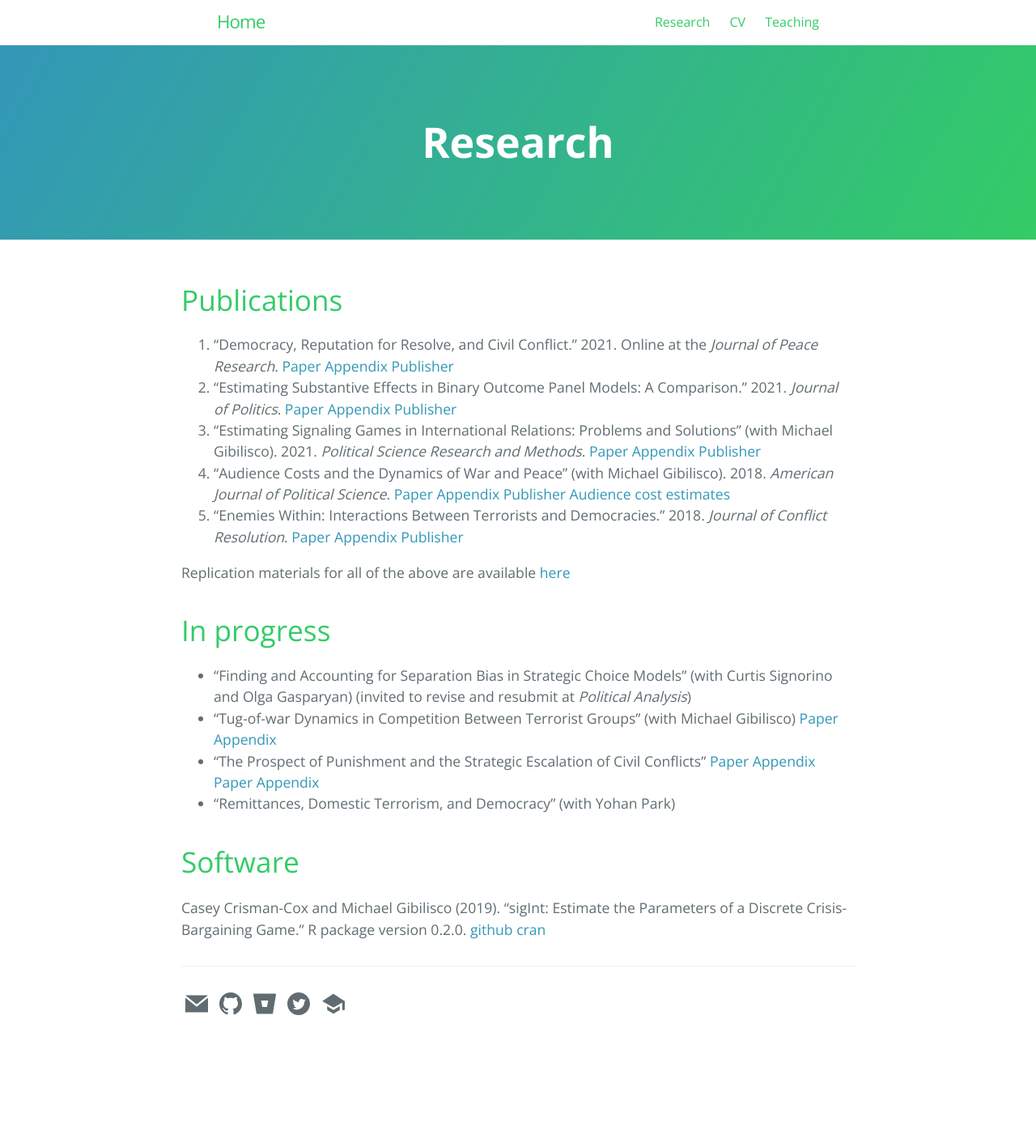
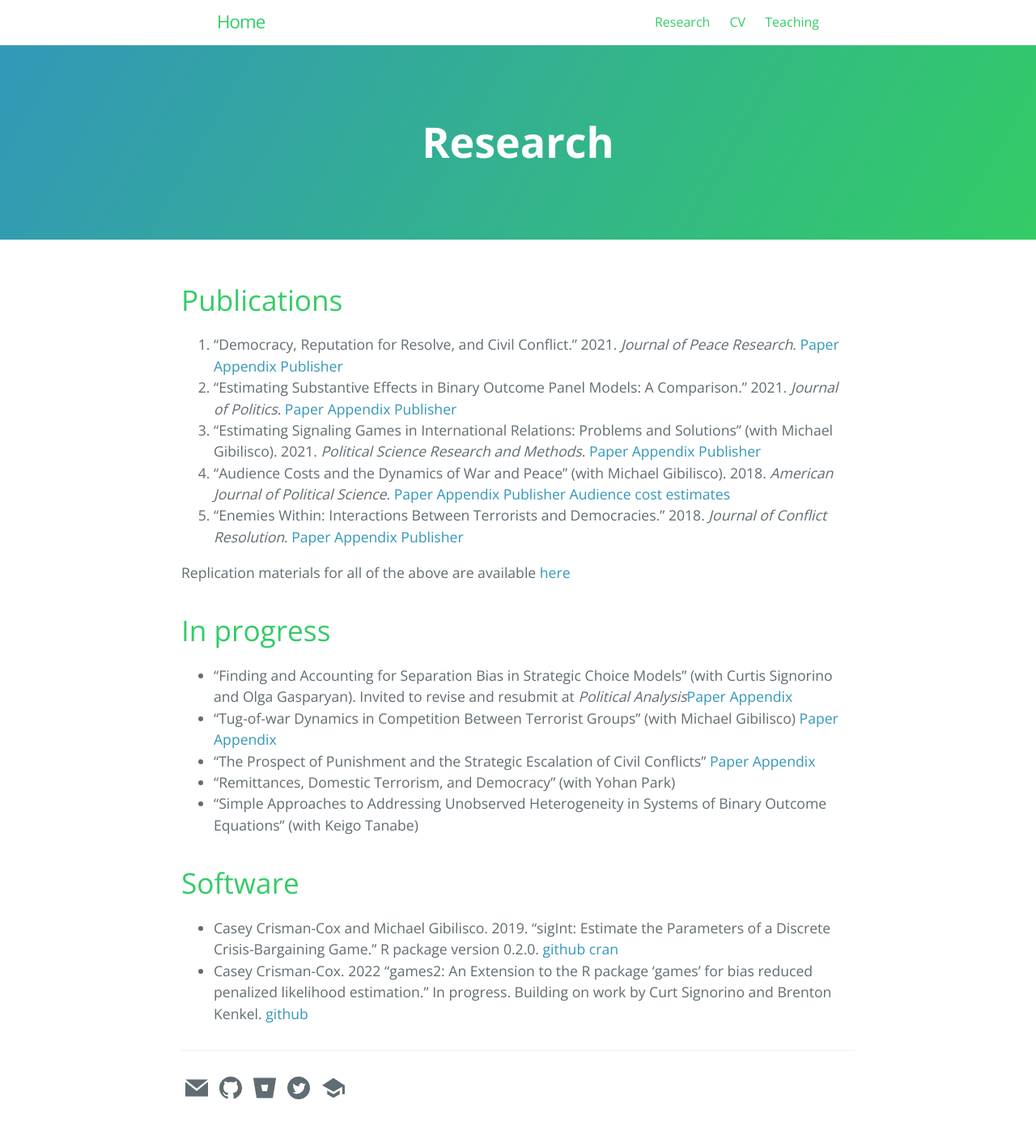
Before and after one commit to ccrismancox/ccrismancox.github.io, a Jekyll site: the page built from research.md, in a window 1280 px wide. Shown: the whole page at 81% size. Built offline with Jekyll 4.4.1, drawn with Linux system fonts in a browser that asks for light colours; comment, search, counter and statistics services are not loaded; before the commit the page ends 1308 px from its top, so only the background shows below that.

Commit message:
July updates: new cv and touch up research page

```diff
--- a/research.md
+++ b/research.md
@@ -12,7 +12,7 @@ redirect_from:
 
 # Publications
 
-1. "Democracy, Reputation for Resolve, and Civil Conflict." 2021. Online at the *Journal of Peace Research*. [Paper](research/CrismanCox_JPR2022.pdf) [Appendix](research/appendixDuration.pdf) [Publisher](https://journals.sagepub.com/doi/full/10.1177/00223433211024697)
+1. "Democracy, Reputation for Resolve, and Civil Conflict." 2021. *Journal of Peace Research*. [Paper](research/CrismanCox_JPR2022.pdf) [Appendix](research/appendixDuration.pdf) [Publisher](https://journals.sagepub.com/doi/full/10.1177/00223433211024697)
 2. "Estimating Substantive Effects in Binary Outcome Panel Models: A Comparison." 2021. *Journal of Politics*.  [Paper](research/CrismanCox_JOP2021.pdf) [Appendix](research/SupplementCRE.pdf) [Publisher](https://www.journals.uchicago.edu/doi/10.1086/709839)
 3. "Estimating Signaling Games in International Relations: Problems and Solutions" (with Michael Gibilisco). 2021. *Political Science Research and Methods*.  [Paper](research/CrismanCox_PSRM2021.pdf) [Appendix](research/SupplementSignalingGames2019.pdf) [Publisher](https://doi.org/10.1017/psrm.2019.58)
 4. "Audience Costs and the Dynamics of War and Peace" (with Michael Gibilisco). 2018. *American Journal of Political Science*. [Paper](research/CrismanCox_AJPS2018.pdf) [Appendix](research/SupplementAudienceCosts2018.pdf) [Publisher](https://onlinelibrary.wiley.com/doi/10.1111/ajps.12347) [Audience cost estimates](research/ACestimates.csv)
@@ -24,11 +24,13 @@ Replication materials for all of the above are available [here](https://github.c
 
 # In progress
 
-- "Finding and Accounting for Separation Bias in Strategic Choice Models" (with Curtis Signorino and Olga Gasparyan)  (invited to revise and resubmit at *Political Analysis*)
+- "Finding and Accounting for Separation Bias in Strategic Choice Models" (with Curtis Signorino and Olga Gasparyan). Invited to revise and resubmit at *Political Analysis*[Paper](research/SeparationProject.pdf) [Appendix](research/SeparationAppendix.pdf)
 - "Tug-of-war Dynamics in Competition Between Terrorist Groups" (with Michael Gibilisco) [Paper](research/outbidding.pdf) [Appendix](research/outbiddingSI.pdf)
 - "The Prospect of Punishment and the Strategic Escalation of Civil Conflicts"  [Paper](research/punishment.pdf) [Appendix](research/SIpunishment.pdf)
- [Paper](research/SeparationProject.pdf) [Appendix](research/SeparationAppendix.pdf)
 - "Remittances, Domestic Terrorism, and Democracy" (with Yohan Park)
+- "Simple Approaches to Addressing Unobserved Heterogeneity in Systems of Binary Outcome Equations" (with Keigo Tanabe)
 
 # Software
-Casey Crisman-Cox and Michael Gibilisco (2019). "sigInt: Estimate the Parameters of a Discrete Crisis-Bargaining Game." R package version 0.2.0. [github](https://github.com/ccrismancox/sigInt) [cran](https://cran.r-project.org/web/packages/sigInt/index.html)
+
+- Casey Crisman-Cox and Michael Gibilisco. 2019. "sigInt: Estimate the Parameters of a Discrete Crisis-Bargaining Game." R package version 0.2.0. [github](https://github.com/ccrismancox/sigInt) [cran](https://cran.r-project.org/web/packages/sigInt/index.html)
+- Casey Crisman-Cox. 2022 "games2: An Extension to the R package 'games' for bias reduced penalized likelihood estimation." In progress. Building on work by Curt Signorino and Brenton Kenkel. [github](https://github.com/ccrismancox/games2/)
```
Also changed, not shown: cv.md (+1 -1 lines), 1 other file.
